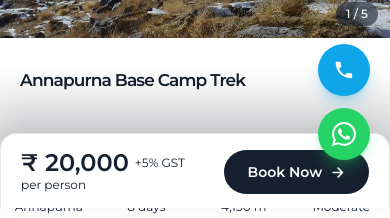
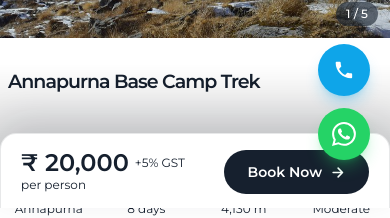
Before and after one commit to summitcalling/Website-, a Next.js app: page /treks/annapurna-base-camp-trek in a window 390 px wide. Shown: the part 636-854 px from the top of the page. Built offline with nearby package versions, Linux system fonts and the light colour scheme.

Commit message:
Increase trek title size further, extending slightly past container padding to keep it on one line

```diff
--- a/src/app/treks/[slug]/page.js
+++ b/src/app/treks/[slug]/page.js
@@ -114,7 +114,7 @@ export default async function TrekDetailPage({ params }) {
         <div className={`${CONTAINER} pb-6 sm:pb-12`}>
           <TrekGallery gallery={gallery} name={trek.name} />
 
-          <h1 className="mt-8 whitespace-nowrap text-[17px] font-semibold leading-tight tracking-tighter text-ink sm:whitespace-normal sm:text-4xl sm:tracking-normal md:text-[42px]">
+          <h1 className="-mx-3 mt-8 whitespace-nowrap text-[19px] font-semibold leading-tight tracking-tighter text-ink sm:mx-0 sm:whitespace-normal sm:text-4xl sm:tracking-normal md:text-[42px]">
             {trek.name}
           </h1>
 
```
